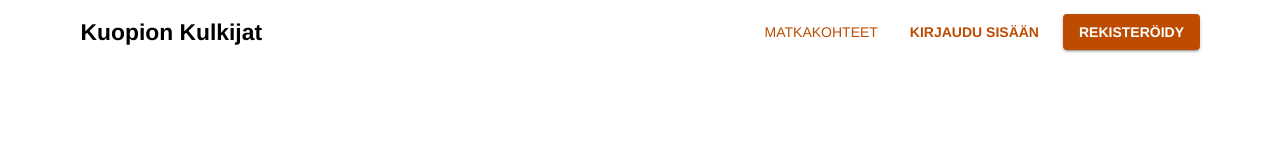
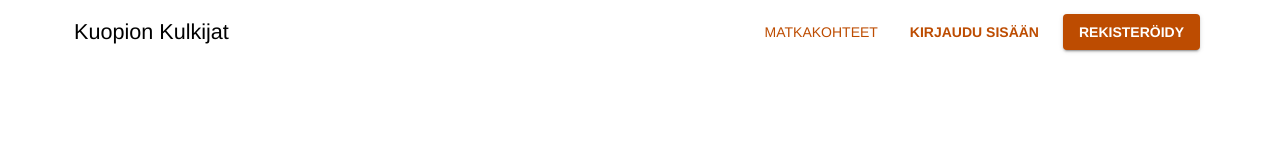
Before and after one commit to viljami-j/kuopion-kulkijat-kk, a React (Create React App) app in the folder frontend/: page / in a window 1280 px wide. Shown: the top 160 px of the page. Built offline with nearby package versions, Linux system fonts and the light colour scheme.

Commit message:
Create StyledLink component
Replaces the old hacky way of moving the <Link> text to right place.

```diff
--- a/frontend/src/components/Navbar/Navbar.jsx
+++ b/frontend/src/components/Navbar/Navbar.jsx
@@ -1,6 +1,7 @@
-import { AppBar, Box, Link, Toolbar } from "@mui/material";
+import { AppBar, Box, Toolbar } from "@mui/material";
 import NavbarButtons from "./NavbarButtons";
 import PropTypes from "prop-types";
+import StyledLink from "./styled/StyledLink";
 
 Navbar.defaultProps = {
   loggedInName: "",
@@ -16,19 +17,7 @@ export default function Navbar({ loggedInName }) {
       <Box>
         <AppBar elevation={0} color="transparent" position="static">
           <Toolbar sx={{ mr: 5 }}>
-            <Link
-              href="/"
-              variant="h6"
-              sx={{
-                flexGrow: 1,
-                fontWeight: "medium",
-                textDecoration: "none",
-                color: "black",
-              }}
-            >
-              ⠀⠀⠀ Kuopion Kulkijat
-              {/* Hacky fix using invisible characters to get the text in right place - couldn't apply margin, probably something to do with flex */}
-            </Link>
+            <StyledLink href="/">Kuopion Kulkijat</StyledLink>
             {<NavbarButtons loggedInName={loggedInName} />}
           </Toolbar>
         </AppBar>
--- /dev/null
+++ b/frontend/src/components/Navbar/styled/StyledLink.jsx
@@ -0,0 +1,13 @@
+import { styled } from "@mui/system";
+import { Link } from "@mui/material";
+
+const StyledLink = styled(Link)({
+  flexGrow: 1,
+  fontWeight: "500",
+  fontSize: "1.35rem",
+  textDecoration: "none",
+  color: "black",
+  marginLeft: "50px",
+});
+
+export default StyledLink;
```
